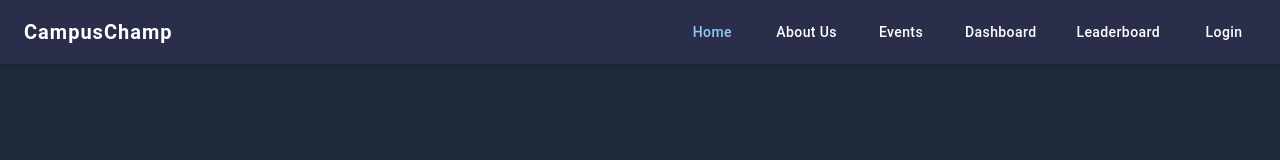
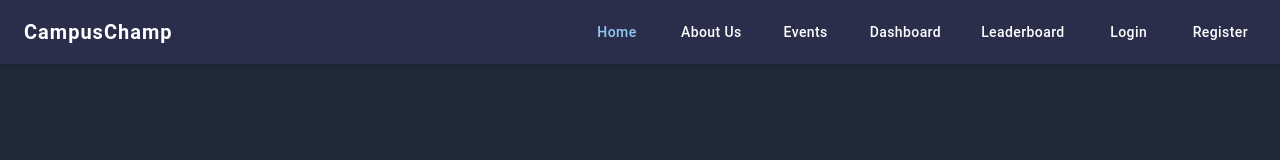
Before and after one commit to GauriShirke12/CampusChamp, a React (Create React App) app in the folder frontend/: page / in a window 1280 px wide. Shown: the top 160 px of the page. Built offline with nearby package versions, Linux system fonts and the light colour scheme; the HTML template or start-up script is replaced by a standard one.

Commit message:
Update Navbar.jsx

```diff
--- a/frontend/src/components/Navbar.jsx
+++ b/frontend/src/components/Navbar.jsx
@@ -1,10 +1,18 @@
 import React from 'react';
 import { AppBar, Toolbar, Typography, Button, Box } from '@mui/material';
-import { Link, useLocation } from 'react-router-dom';
+import { Link, useLocation, useNavigate } from 'react-router-dom';
+import { useAuth } from '../contexts/AuthContext'; // ✅ import auth
 import './Navbar.css';
 
 const Navbar = () => {
   const location = useLocation();
+  const navigate = useNavigate();
+  const { user, logout } = useAuth(); // ✅ useAuth context
+
+  const handleLogout = () => {
+    logout();
+    navigate('/login');
+  };
 
   const navItems = [
     { label: 'Home', path: '/' },
@@ -12,14 +20,13 @@ const Navbar = () => {
     { label: 'Events', path: '/events' },
     { label: 'Dashboard', path: '/dashboard' },
     { label: 'Leaderboard', path: '/leaderboard' },
-    { label: 'Login', path: '/login' }
   ];
 
   return (
     <AppBar
       position="sticky"
       sx={{
-        backgroundColor: '#1E2A38', // smooth blue-gray
+        backgroundColor: '#1E2A38',
         color: '#fff',
         boxShadow: '0 2px 6px rgba(0,0,0,0.15)',
         zIndex: 1000,
@@ -48,6 +55,53 @@ const Navbar = () => {
               {item.label}
             </Button>
           ))}
+
+          {user ? (
+            <Button
+              onClick={handleLogout}
+              sx={{
+                color: '#FFFFFF',
+                fontWeight: 500,
+                textTransform: 'none',
+                '&:hover': {
+                  color: '#F44336',
+                },
+              }}
+            >
+              Logout
+            </Button>
+          ) : (
+            <>
+              <Button
+                component={Link}
+                to="/login"
+                sx={{
+                  color: location.pathname === '/login' ? '#90CAF9' : '#FFFFFF',
+                  fontWeight: 500,
+                  textTransform: 'none',
+                  '&:hover': {
+                    color: '#90CAF9',
+                  },
+                }}
+              >
+                Login
+              </Button>
+              <Button
+                component={Link}
+                to="/register"
+                sx={{
+                  color: location.pathname === '/register' ? '#90CAF9' : '#FFFFFF',
+                  fontWeight: 500,
+                  textTransform: 'none',
+                  '&:hover': {
+                    color: '#90CAF9',
+                  },
+                }}
+              >
+                Register
+              </Button>
+            </>
+          )}
         </Box>
       </Toolbar>
     </AppBar>
```
